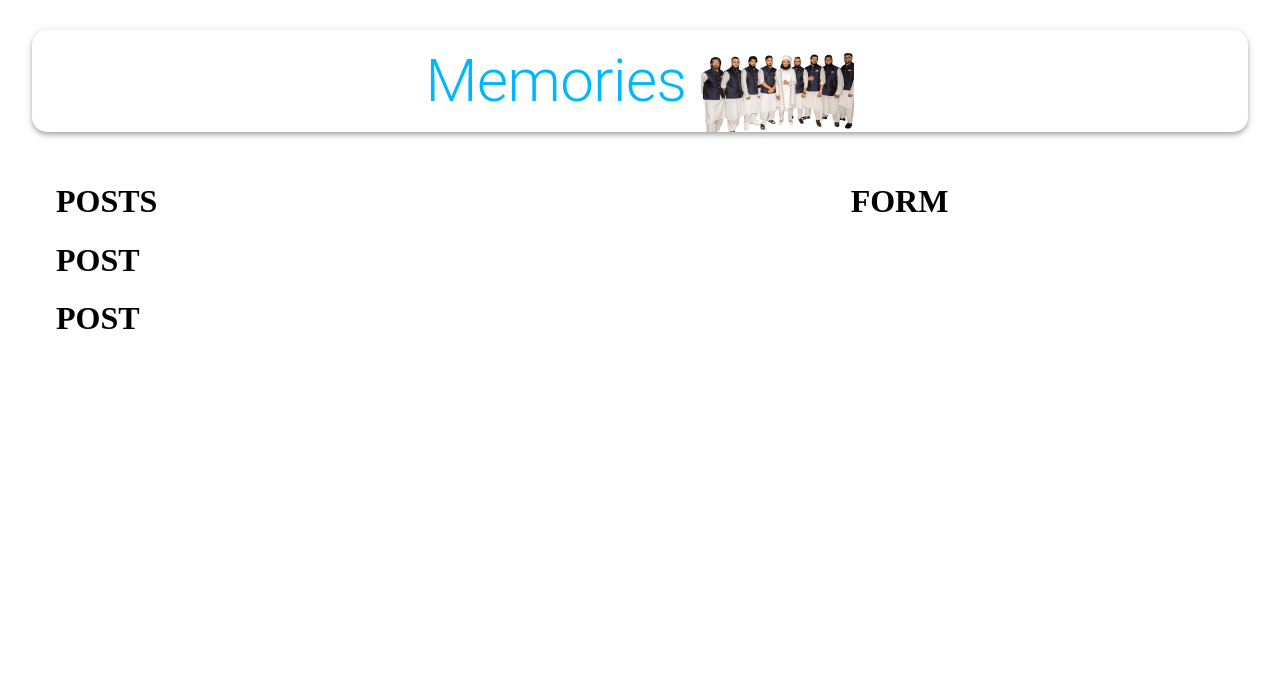
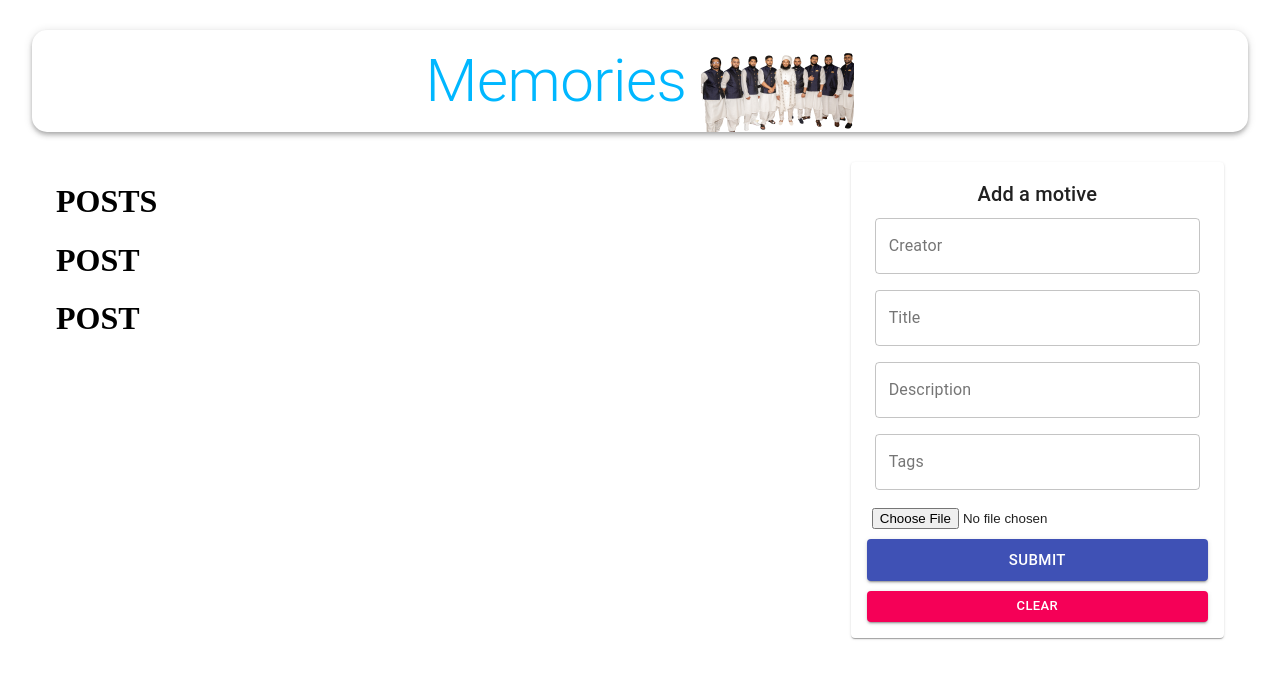
Before and after one commit to achoudhury4927/memories-and-motives, a React (Create React App) app in the folder client/: page / in a window 1280 px wide. Shown: the top 678 px of the page. Built offline with nearby package versions, Linux system fonts and the light colour scheme; no server answers.

Commit message:
[IMP] Added form to create a memory

```diff
--- a/client/src/components/Form/Form.js
+++ b/client/src/components/Form/Form.js
@@ -1,9 +1,97 @@
-import React from "react";
+import React, { useState } from "react";
+import { TextField, Button, Typography, Paper } from "@material-ui/core";
+import FileBase from "react-file-base64";
 import styles from "./styles.js";
 
 const Form = () => {
+  const [postData, setPostData] = useState({
+    creator: "",
+    title: "",
+    description: "",
+    tags: "",
+    selectedFile: "",
+  });
   const classes = styles();
-  return <h1>FORM</h1>;
+
+  const handlesubmit = () => {};
+  const clear = () => {};
+
+  return (
+    <Paper className={classes.paper}>
+      <form
+        autoComplete="off"
+        noValidate
+        className={`${classes.root} ${classes.form}`}
+        onSubmit={handlesubmit}
+      >
+        <Typography variant="h6">Add a motive</Typography>
+        <TextField
+          name="creator"
+          variant="outlined"
+          label="Creator"
+          fullWidth
+          value={postData.creator}
+          onChange={(e) =>
+            setPostData({ ...postData, creator: e.target.value })
+          }
+        />
+        <TextField
+          name="title"
+          variant="outlined"
+          label="Title"
+          fullWidth
+          value={postData.title}
+          onChange={(e) => setPostData({ ...postData, title: e.target.value })}
+        />
+        <TextField
+          name="description"
+          variant="outlined"
+          label="Description"
+          fullWidth
+          value={postData.description}
+          onChange={(e) =>
+            setPostData({ ...postData, description: e.target.value })
+          }
+        />
+        <TextField
+          name="tags"
+          variant="outlined"
+          label="Tags"
+          fullWidth
+          value={postData.tags}
+          onChange={(e) => setPostData({ ...postData, tags: e.target.value })}
+        />
+        <div className={classes.fileInput}>
+          <FileBase
+            type="file"
+            multiple={false}
+            onDone={({ base64 }) =>
+              setPostData({ ...postData, selectedFile: base64 })
+            }
+          ></FileBase>
+        </div>
+        <Button
+          className={classes.buttonSubmit}
+          variant="contained"
+          color="primary"
+          size="large"
+          type="submit"
+          fullWidth
+        >
+          Submit
+        </Button>
+        <Button
+          variant="contained"
+          color="secondary"
+          size="small"
+          onClick={clear}
+          fullWidth
+        >
+          Clear
+        </Button>
+      </form>
+    </Paper>
+  );
 };
 
 export default Form;
```
Also changed, not shown: 1 other file (tests, documents, lock files or other folders).
